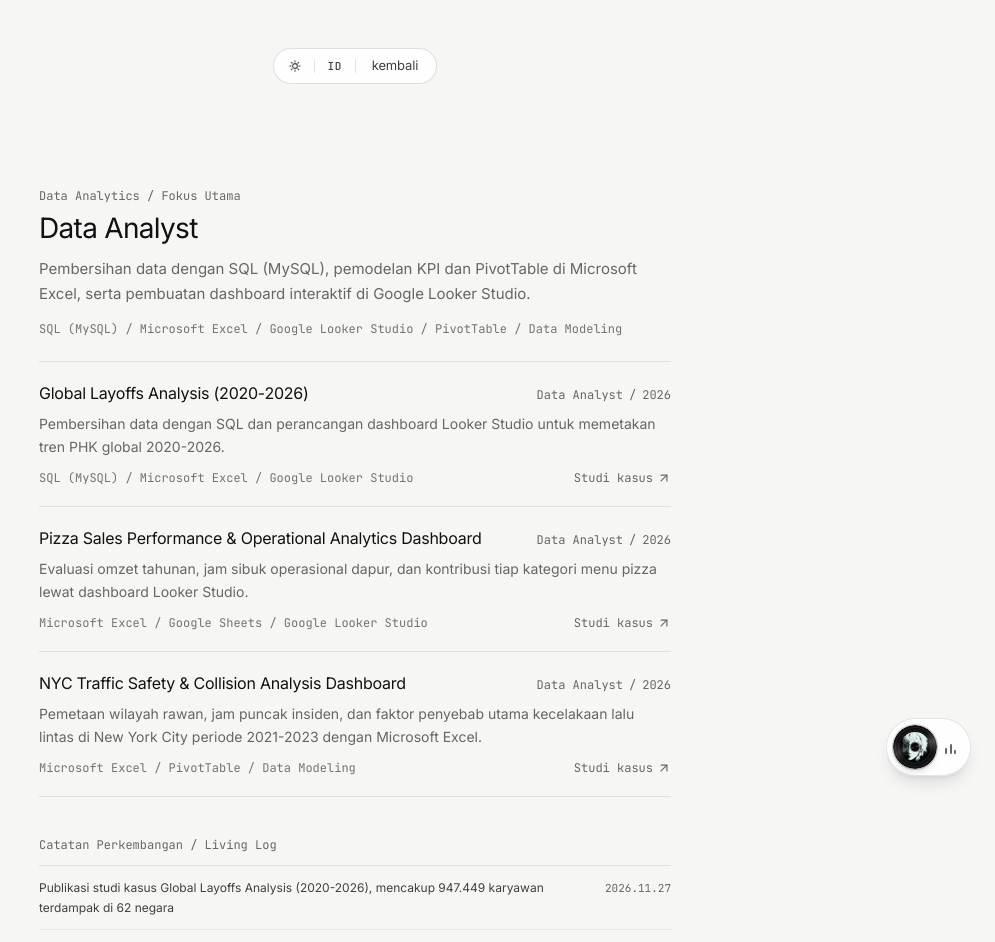
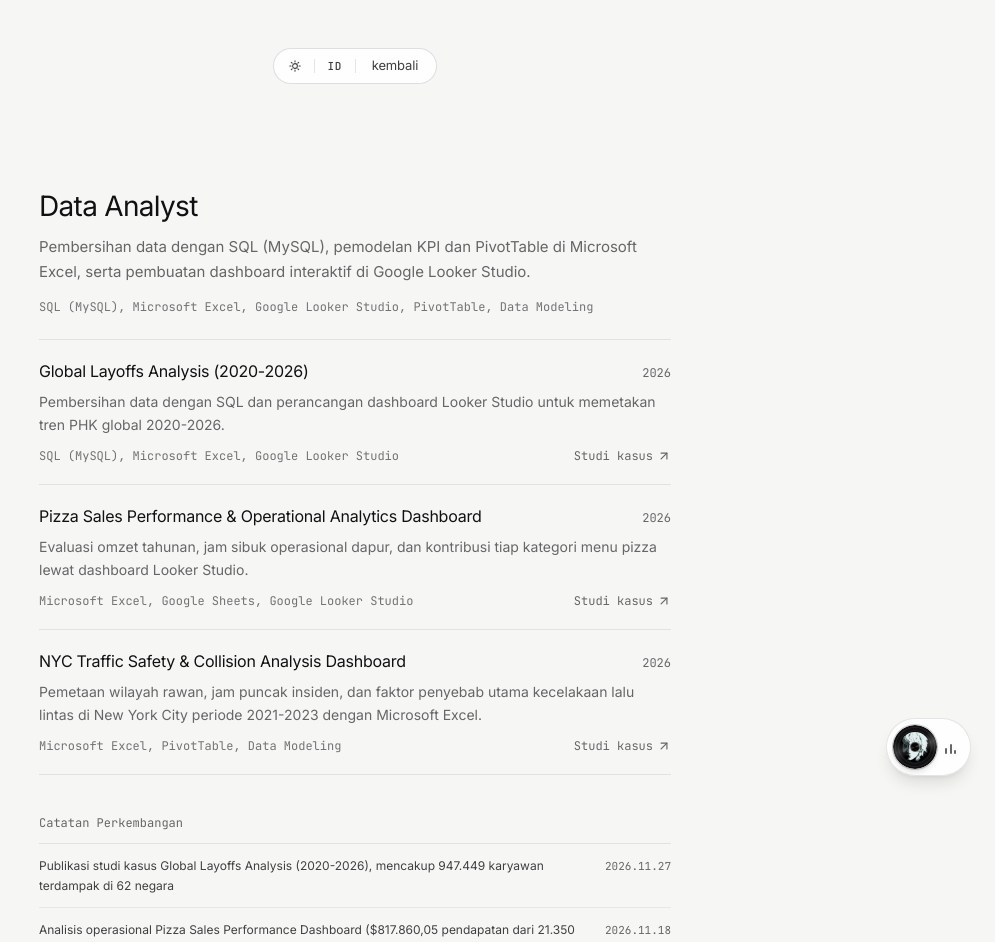
Before and after one commit to qivoradev/iqbaldwf, a Next.js app: page /tracks/data-analyst in a window 1280 px wide. Shown: the top 942 px of the page, without its empty margins (285-1280 px from the left). Built offline with nearby package versions, Linux system fonts and the light colour scheme.

Commit message:
copy: replace slash separators with natural commas and remove redundant labels

```diff
--- a/src/app/not-found.tsx
+++ b/src/app/not-found.tsx
@@ -7,7 +7,7 @@ export default function NotFound() {
       <TopPillNavbar backHref="/" />
 
       <main className="mx-auto flex flex-1 max-w-[600px] flex-col items-center justify-center px-6 text-center">
-        <p className="font-mono text-xs text-muted">404 / Not Found</p>
+        <p className="font-mono text-xs text-muted">404</p>
         <h1 className="mt-2 text-2xl font-normal tracking-[-0.025em] text-foreground">
           Halaman tidak ditemukan
         </h1>
--- a/src/components/sections/AboutSection.tsx
+++ b/src/components/sections/AboutSection.tsx
@@ -546,13 +546,11 @@ export function AboutSection({ onSelectTrack }: AboutSectionProps) {
                         : "border-black/10 bg-surface dark:border-white/10"
                     }`}
                   >
-                    <div className="flex flex-wrap items-center gap-x-2 gap-y-1 text-muted">
+                    <div className="flex flex-wrap items-center gap-x-1.5 gap-y-1 text-muted">
                       <span className="font-medium text-foreground">
-                        {activeCertificate.issuer}
+                        {activeCertificate.issuer},
                       </span>
-                      <span>/</span>
-                      <span>{t(activeCertificate.fullDate, lang)}</span>
-                      <span>/</span>
+                      <span>{t(activeCertificate.fullDate, lang)},</span>
                       <span className="font-mono text-[11px] text-foreground">
                         ID: {activeCertificate.credentialId}
                       </span>
--- a/src/components/sections/ProjectModal.tsx
+++ b/src/components/sections/ProjectModal.tsx
@@ -107,7 +107,7 @@ export function ProjectModal({ project, onClose }: ProjectModalProps) {
                 }`}
               >
                 <span className="font-mono text-xs text-muted tabular-nums">
-                  {track ? t(track.title, lang) : project.trackSlug} /{" "}
+                  {track ? t(track.title, lang) : project.trackSlug},{" "}
                   {project.year}
                 </span>
 
--- a/src/components/sections/SignatureDock.tsx
+++ b/src/components/sections/SignatureDock.tsx
@@ -247,7 +247,7 @@ export function SignatureDock({ onSelectTrack }: SignatureDockProps) {
     },
     {
       id: "frontend",
-      label: lang === "id" ? "Web Dev / Segera Hadir" : "Web Dev / Coming Soon",
+      label: lang === "id" ? "Web Dev (Segera Hadir)" : "Web Dev (Coming Soon)",
       mobileLabel: lang === "id" ? "Segera" : "Soon",
       bgClass:
         "bg-[#0A0A0A] text-white dark:bg-[#0A0A0A] ring-1 ring-inset ring-black/15 dark:ring-white/[0.08] shadow-xs",
@@ -256,7 +256,7 @@ export function SignatureDock({ onSelectTrack }: SignatureDockProps) {
     },
     {
       id: "lab",
-      label: lang === "id" ? "Web Lab / Segera Hadir" : "Web Lab / Coming Soon",
+      label: lang === "id" ? "Web Lab (Segera Hadir)" : "Web Lab (Coming Soon)",
       mobileLabel: lang === "id" ? "Segera" : "Soon",
       bgClass: "bg-[#F94D23] text-white",
       isComingSoon: true,
--- a/src/components/tracks/EditorialTrackView.tsx
+++ b/src/components/tracks/EditorialTrackView.tsx
@@ -39,14 +39,7 @@ export function EditorialTrackView({}: EditorialTrackViewProps) {
     >
       {/* Clean Editorial Header: 100% focused on Data Analyst */}
       <header className="pb-6">
-        <p className="font-mono text-xs text-muted">
-          {dataTrack
-            ? t(dataTrack.badgeLabel, lang)
-            : lang === "id"
-              ? "Data Analytics / Fokus Utama"
-              : "Data Analytics / Primary Focus"}
-        </p>
-        <h1 className="mt-1.5 text-2xl font-normal tracking-[-0.025em] text-foreground md:text-[28px]">
+        <h1 className="text-2xl font-normal tracking-[-0.025em] text-foreground md:text-[28px]">
           {dataTrack ? t(dataTrack.title, lang) : "Data Analyst"}
         </h1>
         <p className="mt-2.5 text-[15px] leading-[1.65] font-normal text-muted">
@@ -61,7 +54,7 @@ export function EditorialTrackView({}: EditorialTrackViewProps) {
                 : "text-neutral-500 dark:text-neutral-400"
             }`}
           >
-            {dataTrack.coreStack.join(" / ")}
+            {dataTrack.coreStack.join(", ")}
           </p>
         )}
       </header>
@@ -111,11 +104,9 @@ export function EditorialTrackView({}: EditorialTrackViewProps) {
                   {project.title}
                 </h2>
 
-                <div className="flex shrink-0 items-center gap-1.5 font-mono text-xs text-muted tabular-nums">
-                  <span>{t(project.role, lang)}</span>
-                  <span>/</span>
-                  <span>{project.year}</span>
-                </div>
+                <span className="shrink-0 font-mono text-xs text-muted tabular-nums">
+                  {project.year}
+                </span>
               </div>
 
               <p className="mt-2 text-sm leading-[1.65] font-normal text-muted">
@@ -130,7 +121,7 @@ export function EditorialTrackView({}: EditorialTrackViewProps) {
                       : "text-neutral-500 dark:text-neutral-400"
                   }`}
                 >
-                  {project.techStack.join(" / ")}
+                  {project.techStack.join(", ")}
                 </span>
 
                 <div className="flex items-center gap-3">
@@ -158,8 +149,8 @@ export function EditorialTrackView({}: EditorialTrackViewProps) {
         <div className="mt-10">
           <p className="font-mono text-xs text-muted">
             {lang === "id"
-              ? "Catatan Perkembangan / Living Log"
-              : "Living Log / Recent Updates"}
+              ? "Catatan Perkembangan"
+              : "Recent Updates"}
           </p>
           <div
             className={
--- a/src/data/portfolio.ts
+++ b/src/data/portfolio.ts
@@ -135,8 +135,8 @@ export const TRACKS: Track[] = [
       en: "Data Analyst",
     },
     badgeLabel: {
-      id: "Data Analytics / Fokus Utama",
-      en: "Data Analytics / Primary Focus",
+      id: "Data Analytics",
+      en: "Data Analytics",
     },
     headline: {
       id: "Mengolah data transaksi dan operasional menjadi laporan yang jernih dan siap digunakan.",
@@ -168,12 +168,12 @@ export const TRACKS: Track[] = [
       en: "Soon",
     },
     dockTooltip: {
-      id: "Web Dev / Segera Hadir",
-      en: "Web Dev / Coming Soon",
+      id: "Web Dev (Segera Hadir)",
+      en: "Web Dev (Coming Soon)",
     },
     badgeLabel: {
-      id: "Frontend & Web Dev / Segera Hadir",
-      en: "Frontend & Web Dev / Coming Soon",
+      id: "Frontend & Web Dev (Segera Hadir)",
+      en: "Frontend & Web Dev (Coming Soon)",
     },
     headline: {
       id: "Dokumentasi studi kasus pengembangan web sedang disiapkan.",
@@ -199,12 +199,12 @@ export const TRACKS: Track[] = [
       en: "Soon",
     },
     dockTooltip: {
-      id: "Web Lab / Segera Hadir",
-      en: "Web Lab / Coming Soon",
+      id: "Web Lab (Segera Hadir)",
+      en: "Web Lab (Coming Soon)",
     },
     badgeLabel: {
-      id: "Web Lab & Eksperimen / Segera Hadir",
-      en: "Web Lab & Experiments / Coming Soon",
+      id: "Web Lab & Eksperimen (Segera Hadir)",
+      en: "Web Lab & Experiments (Coming Soon)",
     },
     headline: {
       id: "Ruang eksperimen teknis dan QA Engineering sedang disiapkan.",
@@ -386,7 +386,7 @@ export const CERTIFICATES: CertificateItem[] = [
   {
     id: "cert-it-specialist-ai",
     title: "IT Specialist: Artificial Intelligence",
-    issuer: "Certiport / CertNexus / Pearson",
+    issuer: "Certiport, CertNexus, Pearson",
     shortDate: {
       id: "Jun 2026",
       en: "Jun 2026",
@@ -403,7 +403,7 @@ export const CERTIFICATES: CertificateItem[] = [
   {
     id: "cert-bnsp-cwdev",
     title: "Certified Web Developer (CWDev)",
-    issuer: "BNSP / LSP Informatika",
+    issuer: "BNSP, LSP Informatika",
     shortDate: {
       id: "Mar 2026",
       en: "Mar 2026",
```
